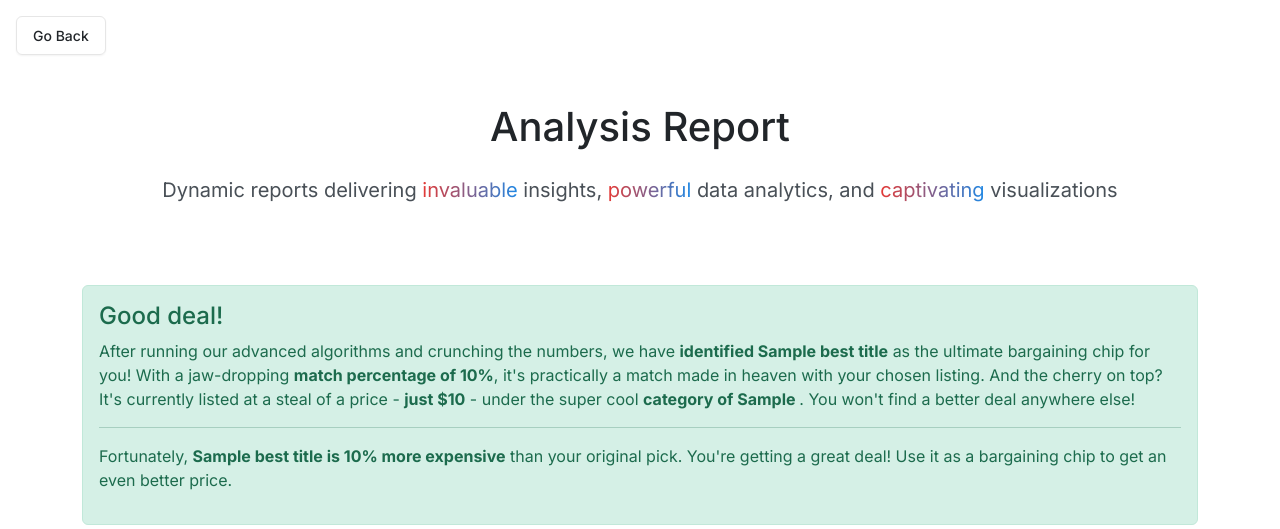
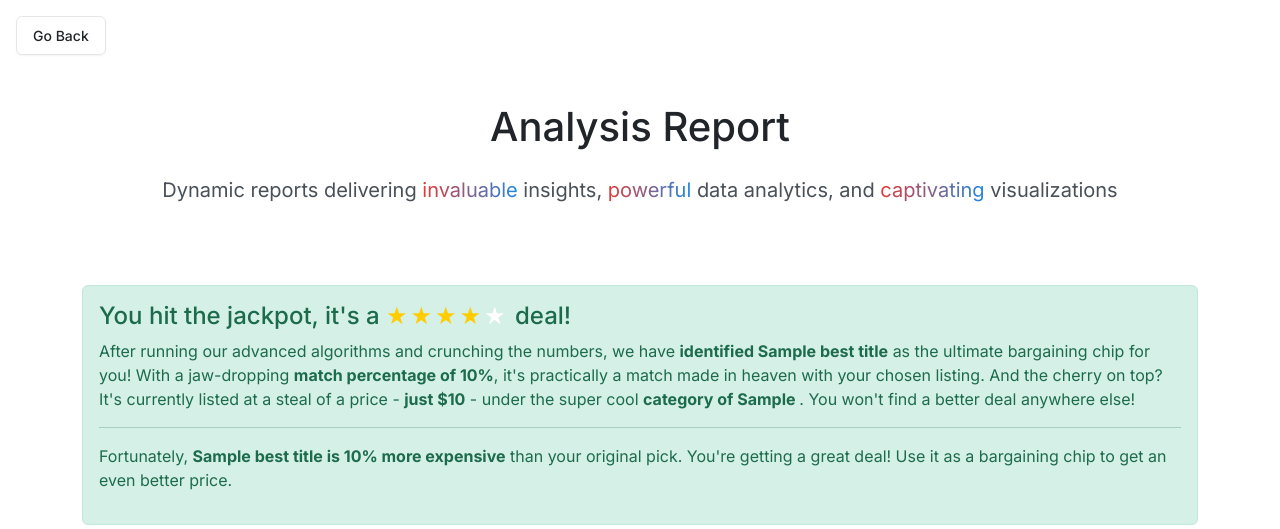
Before and after one commit to Marketscrape/marketscrape, a Django app: template scraper/templates/scraper/result.html in a window 1280 px wide. Shown: the top 529 px of the page. Run offline with Django 4.2, Linux system fonts and the light colour scheme; the template is opened without the code that fills it: most values are stand-ins (such as "Sample title", 1, 10 or a date in 2020); some libraries are stand-ins or nearby versions.

Commit message:
Added new alert color for "ok" prices

```diff
--- a/scraper/templates/scraper/result.html
+++ b/scraper/templates/scraper/result.html
@@ -23,12 +23,14 @@
             and <span class="gradient-text">captivating</span> visualizations
         </p>
 
-        <div class="alert {% if best_context.type == 'decrease' %}alert-danger{% else %}alert-success{% endif %}" role="alert" style="margin-top: 5rem;">
+        <div class="alert {% if best_context.type == 'decrease' and price_rating > 3 %}alert-warning{% elif best_context.type == 'decrease' %}alert-danger{% else %}alert-success{% endif %}" role="alert" style="margin-top: 5rem;">
             <h4 class="alert-heading">
-                {% if best_context.type == 'decrease' %}
-                    <i class="fas fa-times"></i> Bad deal! <i class="fas fa-times"></i>
+                {% if best_context.type == 'decrease' and price_rating > 3 %}
+                    The product is a <div class="Stars" style="--rating: {{ price_rating }}"></div> deal! But we found some better options for you.
+                {% elif best_context.type == 'decrease'%}
+                    You can do better, we rate it <div class="Stars" style="--rating: {{ price_rating }}"></div>
                 {% else %}
-                    <i class="fas fa-check"></i> Good deal!
+                    You hit the jackpot, it's a <div class="Stars" style="--rating: {{ price_rating }}"></div> deal!
                 {% endif %}
             </h4>
             <p>After running our advanced algorithms and crunching the numbers, we have <b>identified {{ best_title }}</b> as the ultimate bargaining chip for you!
```
